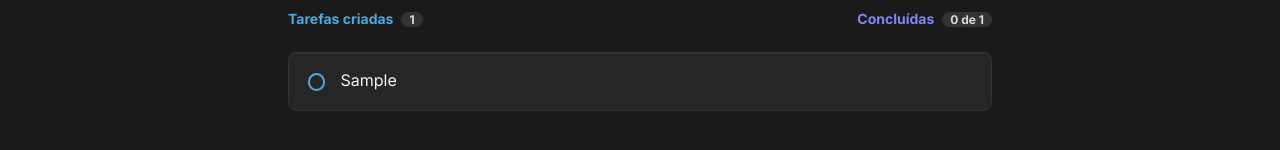
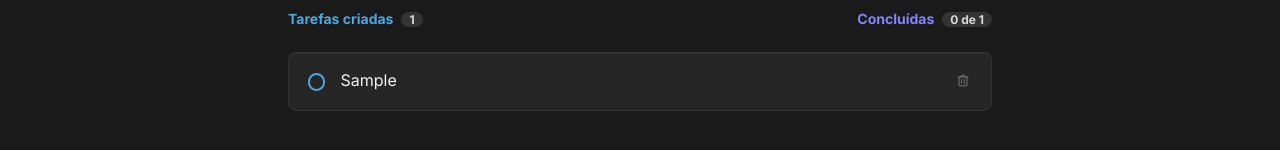
Before and after one commit to josee-fernandes/todo-react, a React (Vite) app: page / in a window 1280 px wide. Both pictures are taken after typing "Sample" into the empty fields and a click on the button "Criar". Shown: the part 284-434 px from the top of the page. Built offline with nearby package versions, Linux system fonts and the light colour scheme.

Commit message:
Add delete button with functionality

```diff
--- a/src/components/Task/Task.module.css
+++ b/src/components/Task/Task.module.css
@@ -32,6 +32,25 @@
 .task div,
 .taskChecked div {
   display: flex;
+}
+
+.task > button {
+  border: none;
+  background: transparent;
+  color: var(--gray-300);
+  width: 1.5rem;
+  height: 1.5rem;
+  cursor: pointer;
+  border-radius: 8px;
+  transition: color 150ms, background-color 150ms;
+}
+
+.task > button:hover {
+  background: var(--gray-400);
+}
+
+.task > button:hover svg {
+  color: var(--danger);
 }
 
 .checkboxWrapper input[type="checkbox"] {
--- a/src/components/Task/index.tsx
+++ b/src/components/Task/index.tsx
@@ -1,4 +1,4 @@
-import { Check } from "phosphor-react";
+import { Check, Trash } from "phosphor-react";
 import { TaskType } from "../Tasks";
 
 import styles from "./Task.module.css";
@@ -6,13 +6,18 @@ import styles from "./Task.module.css";
 interface TaskProps {
   task: TaskType;
   onCheckTask: (updatedTask: TaskType) => void;
+  onDeleteTask: (id: string) => void;
 }
 
-export function Task({ task, onCheckTask }: TaskProps) {
+export function Task({ task, onCheckTask, onDeleteTask }: TaskProps) {
   function handleToggleIsChecked() {
     const newTask = { ...task, isChecked: !task.isChecked };
 
     onCheckTask(newTask);
+  }
+
+  function handleDeleteTask() {
+    onDeleteTask(task.id);
   }
 
   const taskClassName = task.isChecked
@@ -28,6 +33,9 @@ export function Task({ task, onCheckTask }: TaskProps) {
         </button>
       </div>
       <p>{task.content}</p>
+      <button title="Deletar tarefa" onClick={handleDeleteTask}>
+        <Trash size={14} />
+      </button>
     </li>
   );
 }
--- a/src/components/Tasks/index.tsx
+++ b/src/components/Tasks/index.tsx
@@ -16,12 +16,17 @@ interface TasksProps {
 
 export function Tasks({ tasks, onUpdateTasks }: TasksProps) {
   function updateTaskCheckedStatus(updatedTask: TaskType) {
-    // const newTasks = [...tasks, updatedTask];
     const newTasks = tasks.map((task) =>
       updatedTask.id === task.id ? updatedTask : task
     );
 
     onUpdateTasks(newTasks);
+  }
+
+  function deleteTask(id: string) {
+    const newTasksWithoutDeletedOne = tasks.filter((task) => task.id !== id);
+
+    onUpdateTasks(newTasksWithoutDeletedOne);
   }
 
   const isTasksEmpty = tasks.length === 0;
@@ -61,6 +66,7 @@ export function Tasks({ tasks, onUpdateTasks }: TasksProps) {
               key={task.id}
               task={task}
               onCheckTask={updateTaskCheckedStatus}
+              onDeleteTask={deleteTask}
             />
           ))
         )}
```
